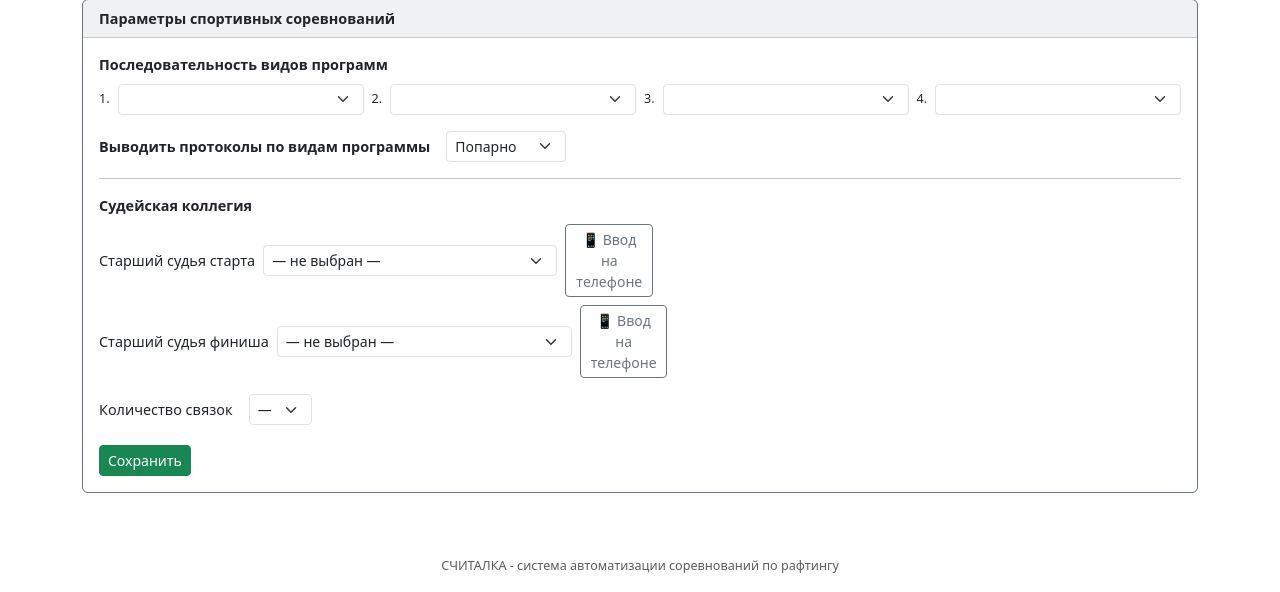
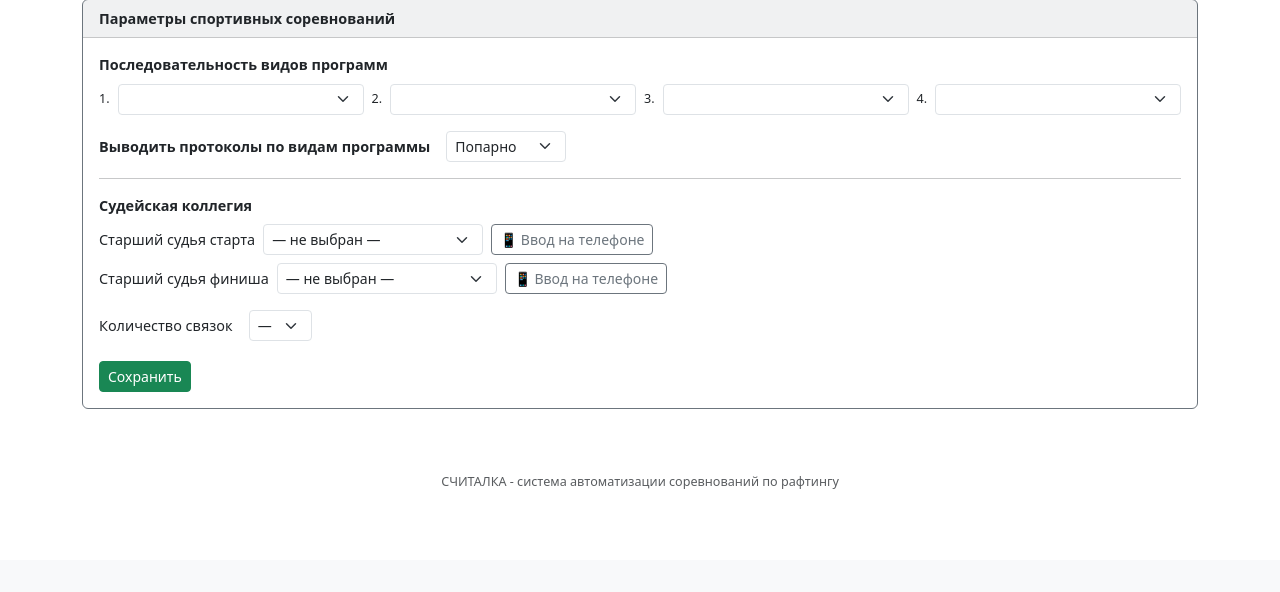
Before and after one commit to rusrafting50-dev/COREZ-CODEX, a Flask app: template templates/слалом/старт.html in a window 1280 px wide. Shown: the part 240-832 px from the top of the page. After the commit the page ends 729 px from the top, so only its background shows below. Run offline with Flask 3, Linux system fonts and the light colour scheme; the template is opened without the code that fills it: values that come from a table or form of the project are taken from there, others are empty; data comes from the database, SQL or seed files in the repository; some libraries are stand-ins or nearby versions.

Commit message:
Слалом: кнопка «Ввод на телефоне» у старта/финиша в одну строку
Убрал ограничение ширины колонки (col-auto), строки судьи старта и
финиша теперь занимают всю ширину карточки и не переносятся, как у
связок ворот.

Co-Authored-By: Claude Sonnet 5 <noreply@anthropic.com>
Claude-Session: https://claude.ai/code/session_01TojbDjJuTdXorfKobQ9H6t

```diff
--- a/templates/слалом/старт.html
+++ b/templates/слалом/старт.html
@@ -152,10 +152,10 @@
       {# ── Судейская коллегия ── #}
       <hr class="my-3">
       <div class="fw-semibold mb-2">Судейская коллегия</div>
-      <div class="row g-2 mb-3">
-        <div class="col-auto d-flex align-items-center gap-2">
+      <div class="d-flex flex-column gap-2 mb-3">
+        <div class="d-flex align-items-center gap-2 flex-nowrap">
           <label class="form-label mb-0 text-nowrap">Старший судья старта</label>
-          <select name="старший_судья_старта_сл" class="form-select form-select-sm" style="min-width:220px">
+          <select name="старший_судья_старта_сл" class="form-select form-select-sm" style="min-width:220px;width:auto">
             <option value="">— не выбран —</option>
             {% for с in судьи_старта %}
             <option value="{{ с.фамилия_имя_отчество }}"
@@ -165,11 +165,11 @@
             {% endfor %}
           </select>
           <a href="{{ url_for('слалом.старт_время', sor_id=сор.id, attempt=1) }}"
-             target="_blank" class="btn btn-sm btn-outline-secondary">📱 Ввод на телефоне</a>
+             target="_blank" class="btn btn-sm btn-outline-secondary text-nowrap">📱 Ввод на телефоне</a>
         </div>
-        <div class="col-auto d-flex align-items-center gap-2">
+        <div class="d-flex align-items-center gap-2 flex-nowrap">
           <label class="form-label mb-0 text-nowrap">Старший судья финиша</label>
-          <select name="старший_судья_финиша_сл" class="form-select form-select-sm" style="min-width:220px">
+          <select name="старший_судья_финиша_сл" class="form-select form-select-sm" style="min-width:220px;width:auto">
             <option value="">— не выбран —</option>
             {% for с in судьи_финиша %}
             <option value="{{ с.фамилия_имя_отчество }}"
@@ -179,7 +179,7 @@
             {% endfor %}
           </select>
           <a href="{{ url_for('слалом.финиш_время', sor_id=сор.id, attempt=1) }}"
-             target="_blank" class="btn btn-sm btn-outline-secondary">📱 Ввод на телефоне</a>
+             target="_blank" class="btn btn-sm btn-outline-secondary text-nowrap">📱 Ввод на телефоне</a>
         </div>
       </div>
       <div class="d-flex align-items-center gap-3 flex-wrap mb-3">
```
